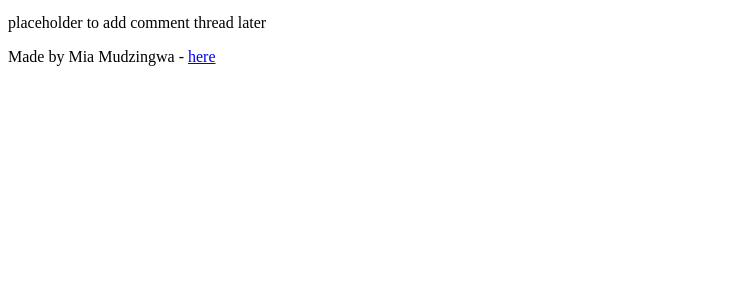
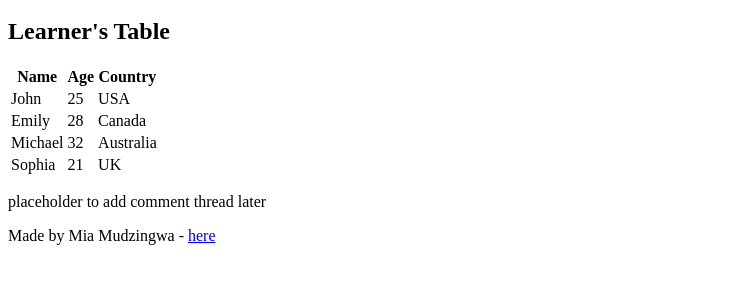
Before and after one commit to Mia06-coder/My_First_Portfolio, a plain HTML site: page html_basic/index.html in a window 1280 px wide. Shown: the part 501-784 px from the top of the page, without its empty margins (0-741 px from the left). Drawn offline with Linux system fonts and the light colour scheme.

Commit message:
feat: add learners table to index page

```diff
--- a/html_basic/index.html
+++ b/html_basic/index.html
@@ -8,7 +8,7 @@
   <body>
     <header>
       <ul>
-        <li><a href="#">Home</a></li>
+        <li><a href="./index.html">Home</a></li>
         <li><a href="./tweets.html">Tweets</a></li>
       </ul>
     </header>
@@ -47,6 +47,39 @@
             width="200"
           />
         </a>
+
+        <h2>Learner's Table</h2>
+        <table>
+          <thead>
+            <tr>
+              <th>Name</th>
+              <th>Age</th>
+              <th>Country</th>
+            </tr>
+          </thead>
+          <tbody>
+            <tr>
+              <td>John</td>
+              <td>25</td>
+              <td>USA</td>
+            </tr>
+            <tr>
+              <td>Emily</td>
+              <td>28</td>
+              <td>Canada</td>
+            </tr>
+            <tr>
+              <td>Michael</td>
+              <td>32</td>
+              <td>Australia</td>
+            </tr>
+            <tr>
+              <td>Sophia</td>
+              <td>21</td>
+              <td>UK</td>
+            </tr>
+          </tbody>
+        </table>
       </article>
 
       <aside><p>placeholder to add comment thread later</p></aside>
```
Also changed, not shown: html_basic/tweets.html (+1 -1 lines), 1 other file.
